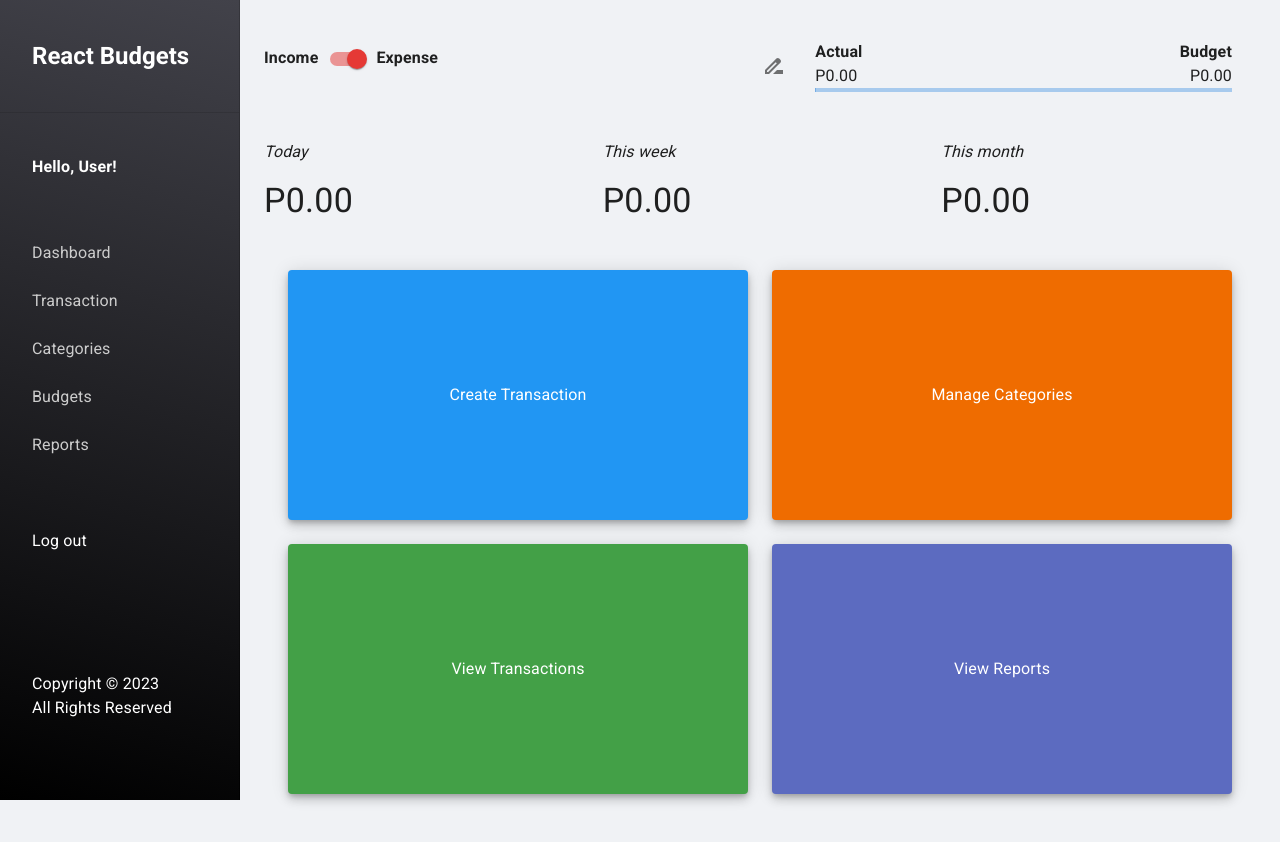
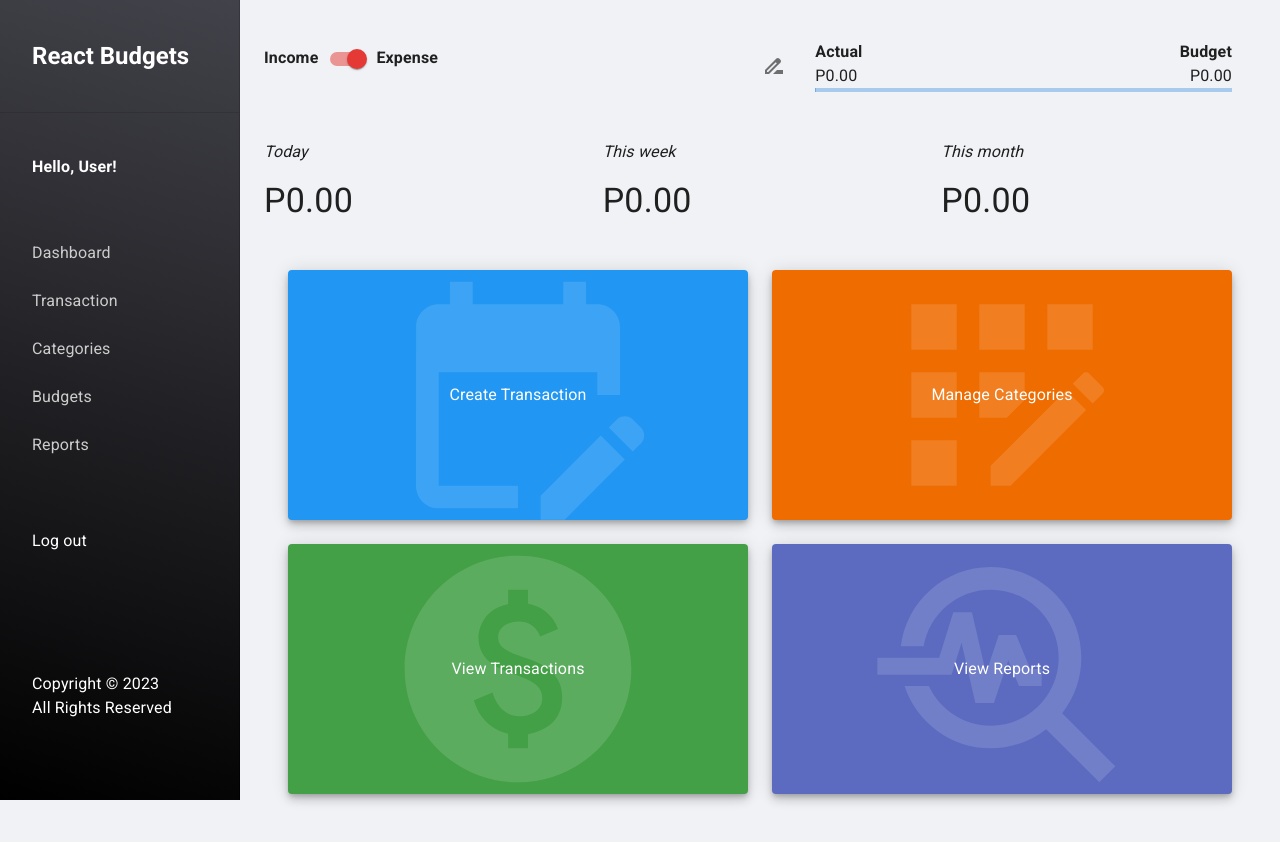
Before and after one commit to jaz016/react-budgets, a React (Create React App) app: page / in a window 1280 px wide. Built offline with nearby package versions, Linux system fonts and the light colour scheme; data requests are answered from the project's data file.

Commit message:
enhanced Action Boxes UI (dashboard)

```diff
--- a/src/layout/Content/ActionBoxes/ActionBoxes.js
+++ b/src/layout/Content/ActionBoxes/ActionBoxes.js
@@ -5,6 +5,10 @@ import { Typography } from '@mui/material';
 import Container from '@mui/material/Container';
 import { createTheme } from '@mui/material/styles';
 import { blue, green, orange, indigo } from '@mui/material/colors';
+import EditCalendarIcon from '@mui/icons-material/EditCalendar';
+import AppRegistrationIcon from '@mui/icons-material/AppRegistration';
+import PaidIcon from '@mui/icons-material/Paid';
+import TroubleshootIcon from '@mui/icons-material/Troubleshoot';
 
 const theme = createTheme({
 	palette: {
@@ -50,10 +54,10 @@ const theme = createTheme({
 function ActionBoxes() {
 
 	const actionBoxes = [
-		{name: 'Create Transaction', slug: 'create-transaction', url: '/transaction/create', color: 'blue'},
-		{name: 'Manage Categories', slug: 'manage-categories', url: '/categories', color: 'orange'},
-		{name: 'View Transactions', slug: 'view-transactions', url: '/transaction/view', color: 'green'},
-		{name: 'View Reports', slug: 'view-reports', url: '/reports', color: 'indigo'},
+		{name: 'Create Transaction', slug: 'create-transaction', url: '/transaction/create', icon: <EditCalendarIcon />, color: 'blue'},
+		{name: 'Manage Categories', slug: 'manage-categories', url: '/categories', icon: <AppRegistrationIcon />, color: 'orange'},
+		{name: 'View Transactions', slug: 'view-transactions', url: '/transaction/view', icon: <PaidIcon />, color: 'green'},
+		{name: 'View Reports', slug: 'view-reports', url: '/reports', icon: <TroubleshootIcon />, color: 'indigo'},
 	]
 
 	return (
@@ -63,6 +67,7 @@ function ActionBoxes() {
 				actionBoxes.map((box,i) => (
 					<Grid key={i} item md='12' lg='6'>
 						<Paper className='action-box' component={Link} to={box.url} elevation={6} sx={{height:'250px', display: 'flex', alignItems: 'center', justifyContent: 'center', transition: 'all 0.2s ease', ...theme.palette[box.color]}}>
+							{box.icon}
 							<Typography variant='subtitle1'>{box.name}</Typography>
 						</Paper>
 					</Grid>
--- a/src/layout/Content/ActionBoxes/ActionBoxes.scss
+++ b/src/layout/Content/ActionBoxes/ActionBoxes.scss
@@ -1,3 +1,10 @@
 .action-box {
 	text-decoration: none;
+	position: relative;
+
+	svg {
+		position: absolute;
+		font-size: 17rem;
+		opacity: 0.125;
+	}
 }
```
